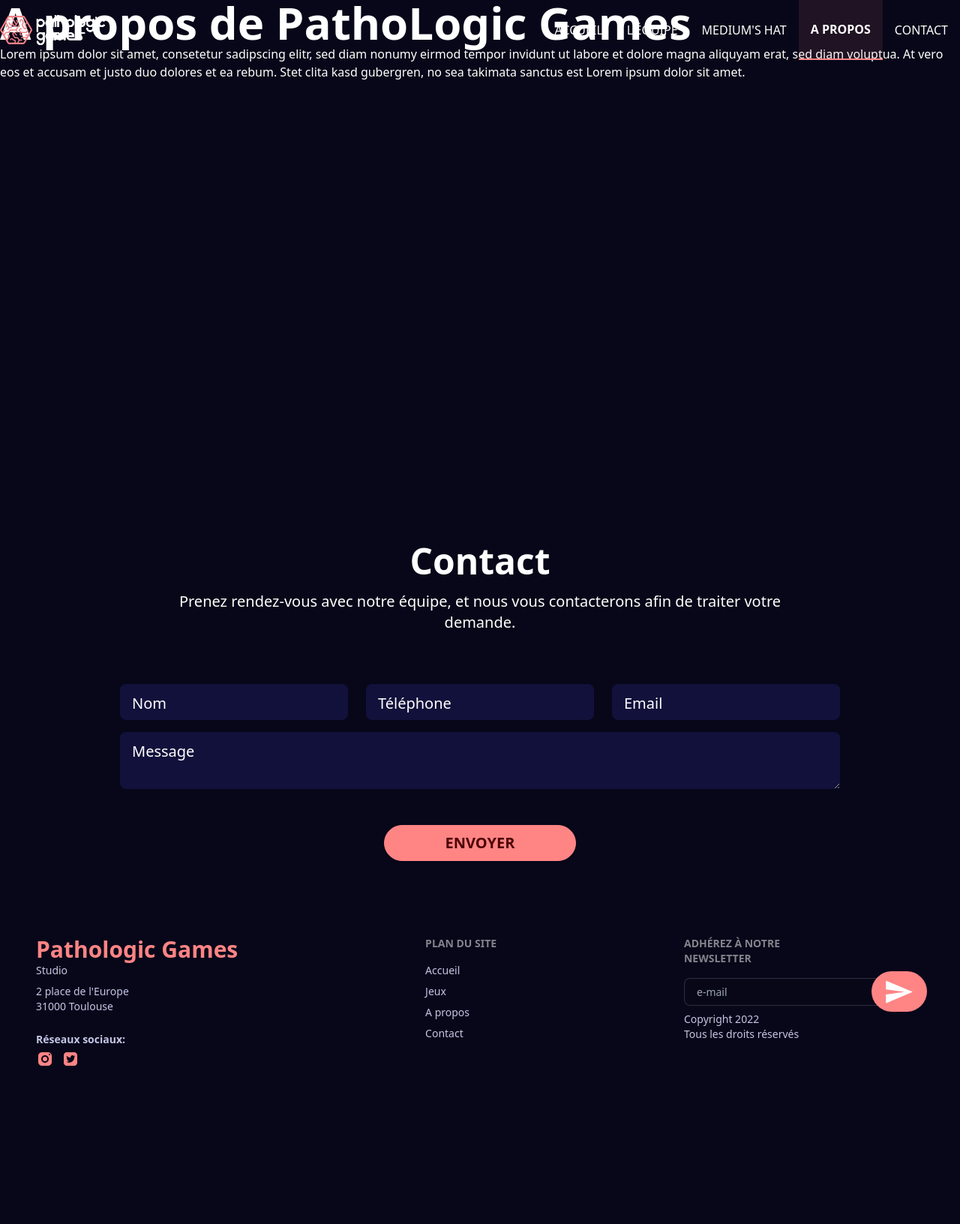
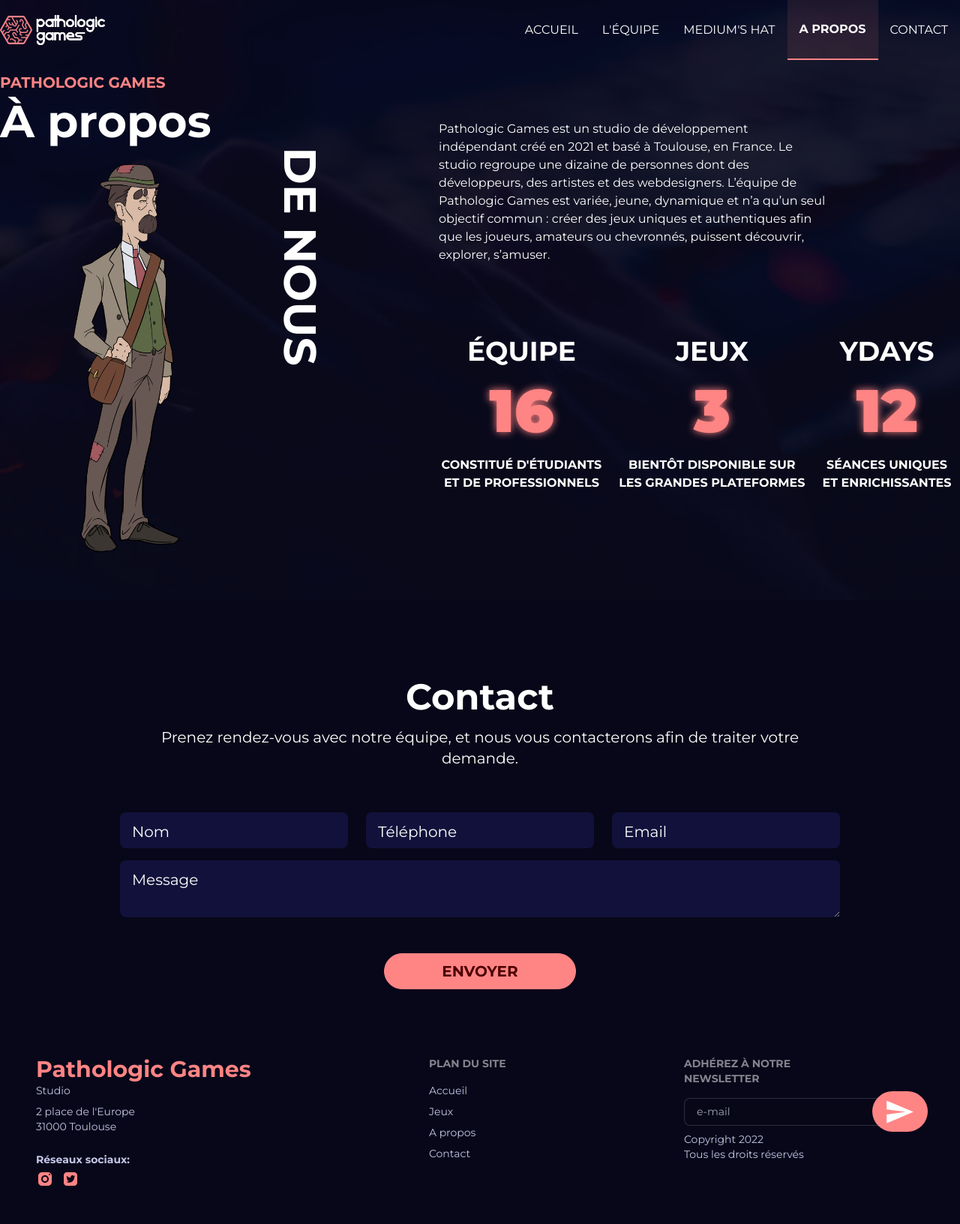
Before and after one commit to Francois-BONNIN/PathoLogic-Games, a Laravel app: page /about-us in a window 1280 px wide. Shown: the whole page at 75% size. Before the commit the page ends 1472 px from the top, so only its background shows below. Run offline with Laravel 8, Linux system fonts and the light colour scheme; parts of the project's set-up code (start-up, migrations or seed data) failed here and were passed over; some libraries are stand-ins or nearby versions.

Commit message:
Page Aboutus

```diff
--- a/resources/sass/app.scss
+++ b/resources/sass/app.scss
@@ -29,3 +29,4 @@
 @import "resources/sass/hexagon";
 @import "resources/sass/contact-form";
 @import "resources/sass/actualite";
+@import "resources/sass/aboutus";
--- a/resources/views/aboutus.blade.php
+++ b/resources/views/aboutus.blade.php
@@ -3,15 +3,45 @@
 @section('title', 'Notre studio')
 
 @section('content')
-    <div class="container mx-auto h-[80vh]">
-        <div>
-            <h1>A propos de PathoLogic Games</h1>
-            <p>Lorem ipsum dolor sit amet, consetetur sadipscing elitr, sed diam nonumy eirmod tempor invidunt ut labore et dolore magna aliquyam erat, sed diam voluptua. At vero eos et accusam et justo duo dolores et ea rebum. Stet clita kasd gubergren, no sea takimata sanctus est Lorem ipsum dolor sit amet.</p>
+    <div class="bg-cover bg-center lg:h-[100vh] " style="background-image:url({{ asset('img/Background/bg-apropos.png')}});">
+        <div class="bg-night-blue bg-opacity-90 h-full">
+            <div class="aboutus container mx-auto pt-[12vh]">
+                <div class="aPropos font-bold">
+                    <span class="text-red uppercase text-xl">Pathologic games</span>
+                    <h1 class="pt-2">À propos</h1>
+                </div>
+                <div class="deNous pt-2">
+                    <p class="text-right text-6xl uppercase rotate-90 translate-x-[4rem] md:-translate-x-4 translate-y-[6rem] whitespace-nowrap font-bold">De nous</p>
+                </div>
+                <div class="relative mainPerso h-full">
+                        <img class="absolute bottom-[50%] right-[20%] h-full w-full object-contain top-0 right-0" src="{{ asset('img/mediumshat/perso_final.png') }}">
+                </div>
+                <div class="paragraph self-center pl-2">
+                    <p>Pathologic Games est un studio de développement indépendant créé en 2021 et basé à Toulouse, en France. Le studio regroupe une dizaine de personnes dont des développeurs, des artistes et des webdesigners. L’équipe de Pathologic Games est variée, jeune, dynamique et n’a qu’un seul objectif commun : créer des jeux uniques et authentiques afin que les joueurs, amateurs ou chevronnés, puissent découvrir, explorer, s’amuser.</p>
+                </div>
+                <div class="aboutus-stats">
+                    <div class="about-stat">
+                        <p class="title">équipe</p>
+                        <p class="value">16</p>
+                        <p class="text">Constitué d'étudiants <br> et de professionnels</p>
+                    </div>
+                    <div class="about-stat">
+                        <p class="title">Jeux</p>
+                        <p class="value">3</p>
+                        <p class="text">Bientôt disponible sur <br> les grandes plateformes</p>
+                    </div>
+                    <div class="about-stat">
+                        <p class="title">Ydays</p>
+                        <p class="value">12</p>
+                        <p class="text">séances uniques <br> et enrichissantes</p>
+                    </div>
+                </div>
+            </div>
         </div>
     </div>
 
     <!-- Contact -->
-    <div class="h-[70vh] flex flex-col justify-evenly rounded-md">
+    <div class="xl:h-[70vh] flex flex-col justify-evenly rounded-md pt-[4rem] xl:pt-8">
         <div class="mt-8 flex flex-col items-center gap-4">
             <h2 class="text-5xl">Contact</h2>
             <p class="text-center w-2/3 text-xl">Prenez rendez-vous avec notre équipe, et nous vous contacterons afin de traiter votre demande.</p>
--- a/resources/views/contact.blade.php
+++ b/resources/views/contact.blade.php
@@ -3,7 +3,7 @@
 @section('title', 'Nous contacter')
 
 @section('content')
-    <div class="container mx-auto h-[70vh] flex flex-col justify-evenly">
+    <div class="container mx-auto lg:h-[70vh] pt-[10vh] flex flex-col justify-evenly">
         <div class="mt-8 flex flex-col items-center gap-4">
             <h1>Contact</h1>
             <p class="text-center w-2/3">Prenez rendez-vous avec notre équipe, et nous vous contacterons afin de traiter votre demande.</p>
--- a/resources/views/home.blade.php
+++ b/resources/views/home.blade.php
@@ -66,7 +66,6 @@
             <h2 class="text-5xl">Contact</h2>
             <p class="text-center w-2/3 text-xl">Prenez rendez-vous avec notre équipe, et nous vous contacterons afin de traiter votre demande.</p>
         </div>
-
         @include('components.contact-form')
     </div>
 
--- a/resources/views/layouts/master.blade.php
+++ b/resources/views/layouts/master.blade.php
@@ -12,7 +12,7 @@
     <link rel="icon" href="{{ asset('img/Logo Icon.png') }}">
     <title>@yield('title')</title>
 </head>
-<body class="bg-night-blue mx-auto">
+<body class="bg-night-blue mx-auto font-montserrat">
     @include('components.nav')
 
     @yield('content')
```
Also changed, not shown: resources/sass/aboutus.scss (added, +45 -0 lines), public/css/app.css, public/img/mediumshat/passante.png (added), public/img/mediumshat/passants.png (added), public/img/mediumshat/perso_final.png (added).
